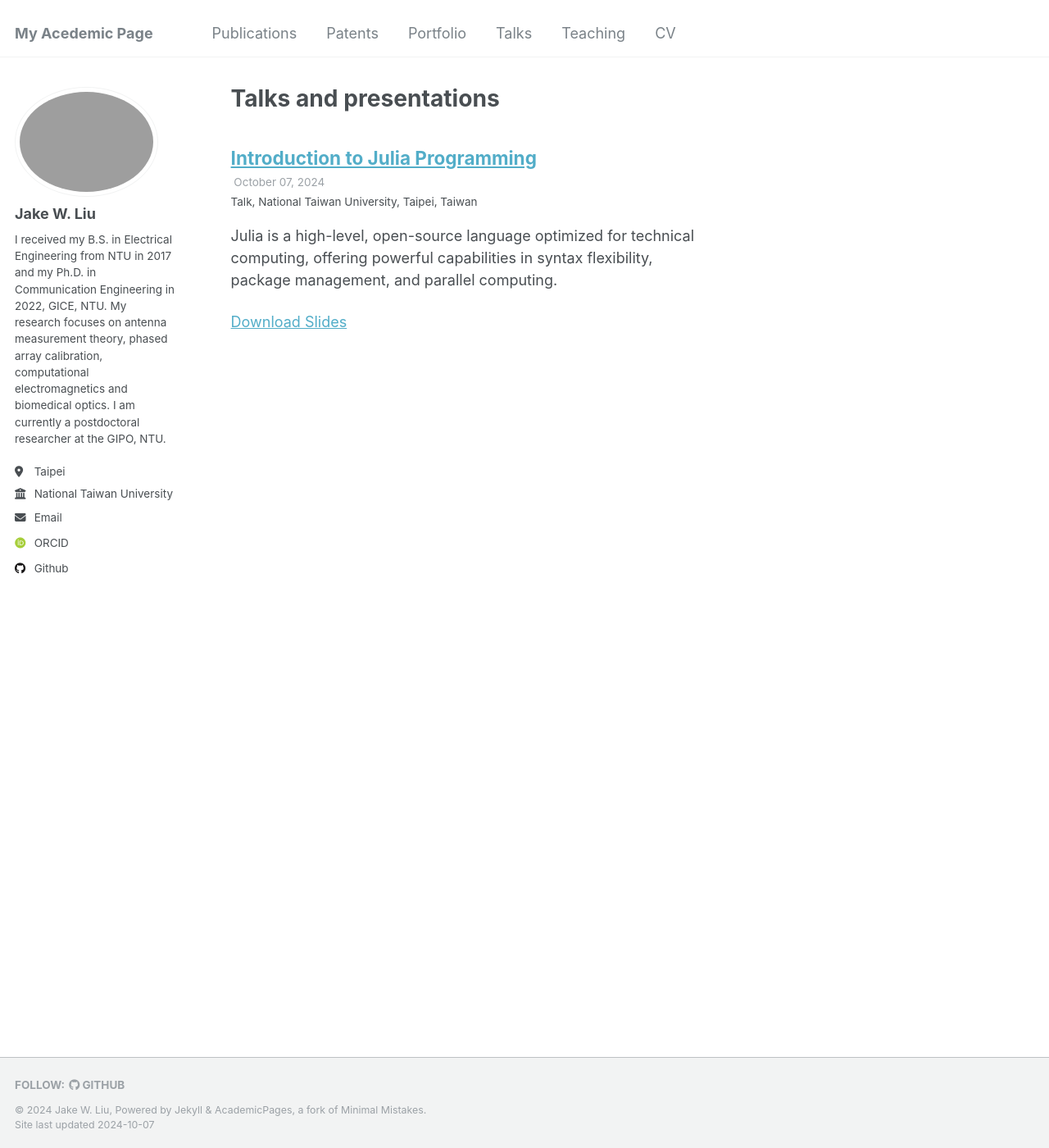
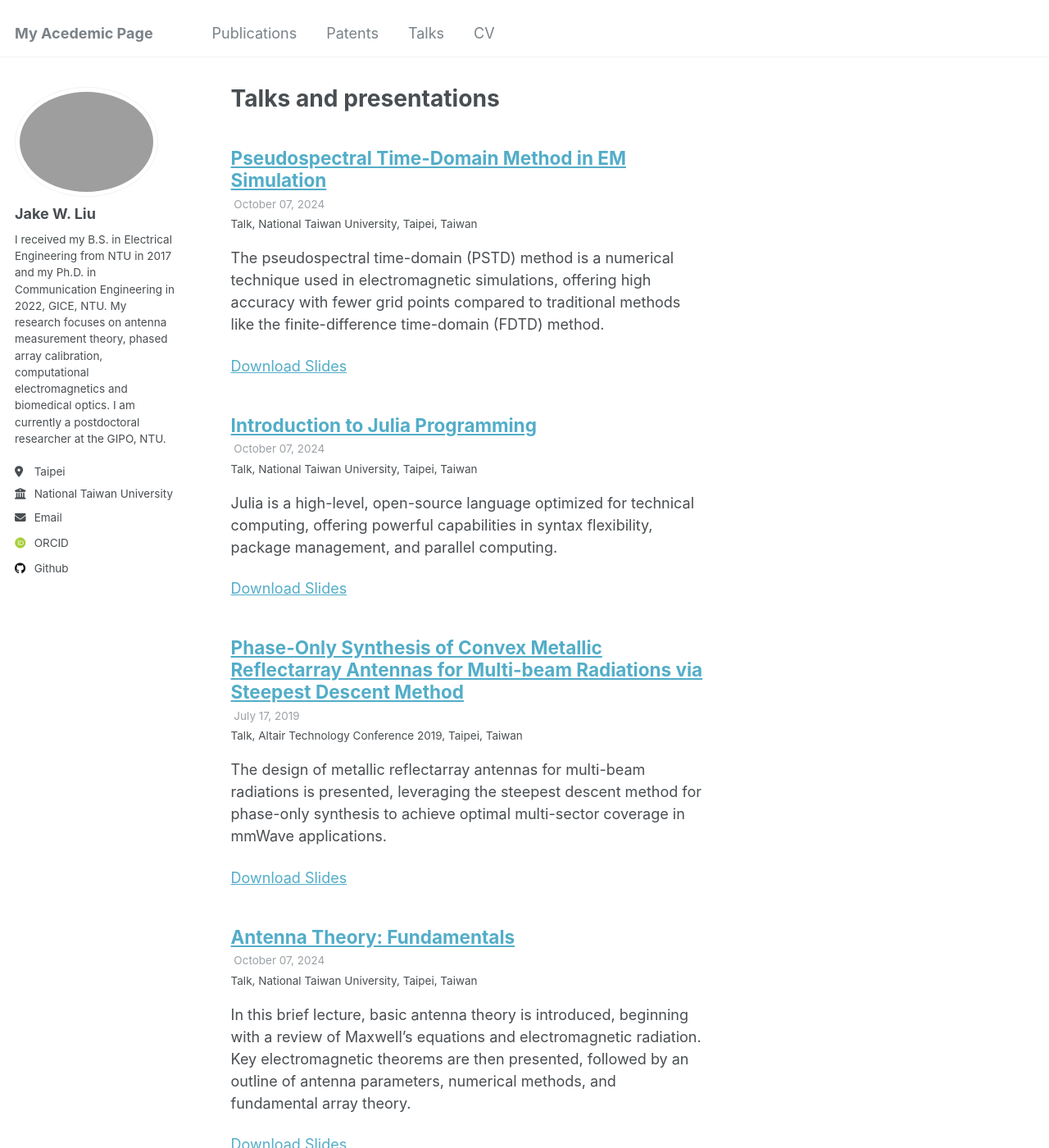
Before and after one commit to akjake616/jwliu, a Jekyll site: the page built from _pages/talks.html, in a window 1280 px wide and 1400 px high. Shown: the whole window at 82% size. Built offline with Jekyll 4.4.1, drawn with Linux system fonts in a browser that asks for light colours; some web fonts are replaced.

Commit message:
add talks

```diff
--- a/_includes/social-share.html
+++ b/_includes/social-share.html
@@ -1,5 +1,5 @@
 {% include base_path %}
-
+<!--
 <section class="page__share">
   {% if site.data.ui-text[site.locale].share_on_label %}
     <h4 class="page__share-title">{{ site.data.ui-text[site.locale].share_on_label | default: "Share on" }}</h4>
@@ -10,4 +10,4 @@
   <a href="https://www.facebook.com/sharer/sharer.php?u={{ base_path }}{{ page.url }}" class="btn btn--facebook" title="{{ site.data.ui-text[site.locale].share_on_label | default: 'Share on' }} Facebook"><i class="fab fa-facebook" aria-hidden="true"></i><span> Facebook</span></a>
 
   <a href="https://www.linkedin.com/shareArticle?mini=true&url={{ base_path }}{{ page.url }}" class="btn btn--linkedin" title="{{ site.data.ui-text[site.locale].share_on_label | default: 'Share on' }} LinkedIn"><i class="fab fa-linkedin" aria-hidden="true"></i><span> LinkedIn</span></a>
-</section>
+</section> -->
--- /dev/null
+++ b/_talks/antenna_fundamentals.md
@@ -0,0 +1,14 @@
+---
+title: "Antenna Theory: Fundamentals"
+collection: talks
+type: "Talk"
+permalink: /talks/antenna_fundamentals
+venue: "National Taiwan University"
+# date: 2012-03-01
+excerpt: "In this brief lecture, basic antenna theory is introduced, beginning with a review of Maxwell's equations and electromagnetic radiation. Key electromagnetic theorems are then presented, followed by an outline of antenna parameters, numerical methods, and fundamental array theory."
+location: "Taipei, Taiwan"
+slidesurl: 'http://jake-w-liu.github.io/files/Antenna_Fundamentals.pdf'
+---
+
+
+In this brief lecture, basic antenna theory is introduced, beginning with a review of Maxwell's equations and electromagnetic radiation. Key electromagnetic theorems are then presented, followed by an outline of antenna parameters, numerical methods, and fundamental array theory.
--- /dev/null
+++ b/_talks/atc_2019.md
@@ -0,0 +1,14 @@
+---
+title: "Phase-Only Synthesis of Convex Metallic Reflectarray Antennas for Multi-beam Radiations via Steepest Descent Method"
+collection: talks
+type: "Talk"
+permalink: /talks/atc_2019
+venue: "Altair Technology Conference 2019"
+date: 2019-07-17
+excerpt: "The design of metallic reflectarray antennas for multi-beam radiations is presented, leveraging the steepest descent method for phase-only synthesis to achieve optimal multi-sector coverage in mmWave applications."
+location: "Taipei, Taiwan"
+slidesurl: 'http://jake-w-liu.github.io/files/ATC2019_Jake.pdf'
+---
+
+
+This work presents the design and synthesis of convex metallic reflectarray antennas for multi-beam radiation using the steepest descent method (SDM). Reflectarray antennas, consisting of metallic reflecting elements, are engineered for high energy efficiency and broad bandwidth. The synthesis procedure optimizes the phase distribution across the reflectarray elements to achieve multiple beams, addressing the need for multi-sector coverage in millimeter-wave (mmWave) applications. Numerical simulations demonstrate the effectiveness of the proposed method, achieving desirable radiation patterns with improved directivity, and reducing sidelobe levels through optimized element configurations.
--- /dev/null
+++ b/_talks/pstd_intro.md
@@ -0,0 +1,14 @@
+---
+title: "Pseudospectral Time-Domain Method in EM Simulation"
+collection: talks
+type: "Talk"
+permalink: /talks/pstd_intro
+venue: "National Taiwan University"
+# date: 2012-03-01
+excerpt: "The pseudospectral time-domain (PSTD) method is a numerical technique used in electromagnetic simulations, offering high accuracy with fewer grid points compared to traditional methods like the finite-difference time-domain (FDTD) method."
+location: "Taipei, Taiwan"
+slidesurl: 'http://jake-w-liu.github.io/files/PSTD_Intro.pdf'
+---
+
+
+The pseudospectral time-domain (PSTD) method is a numerical technique used in electromagnetic simulations, offering high accuracy with fewer grid points compared to traditional methods like the finite-difference time-domain (FDTD) method. PSTD utilizes Fourier transforms to compute spatial derivatives, allowing it to model wave propagation with just two cells per wavelength. This presentation outlines the fundamental principles of PSTD, discusses its implementation challenges, including handling field discontinuities and source conditions, and compares it with FDTD. The advantages of PSTD, such as computational efficiency, are demonstrated alongside its limitations in dealing with complex geometries and high-contrast materials.
```
Also changed, not shown: _data/navigation.yml (+5 -5 lines), _pages/cv.md (+2 -2 lines), 3 other files.
